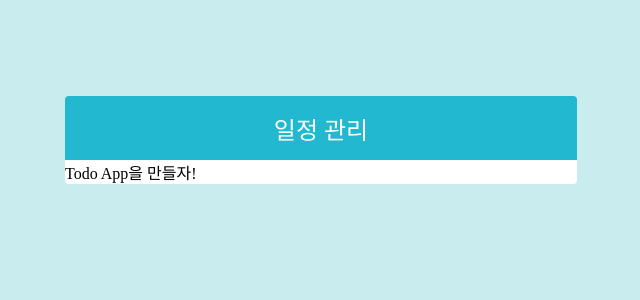
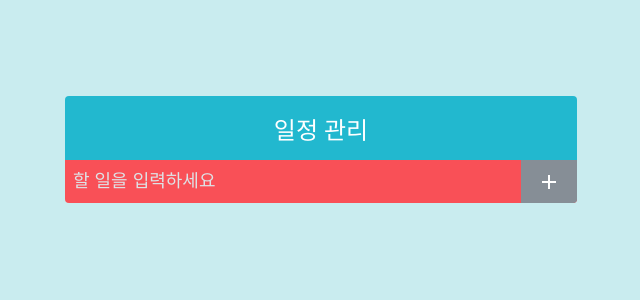
Before and after one commit to ddidce/React-Todo, a React (Create React App) app: page / in a window 1280 px wide. Shown: the top 300 px of the page, without its empty margins (319-959 px from the left). Built offline with nearby package versions, Linux system fonts and the light colour scheme.

Commit message:
TodoInsert

```diff
--- a/src/App.js
+++ b/src/App.js
@@ -1,8 +1,13 @@
 import React from 'react'
 import TodoTemplate from './components/TodoTemplate';
+import TodoInsert from './components/TodoInsert';
 
 const App = () => {
-  return <TodoTemplate>Todo App을 만들자!</TodoTemplate>
+  return(
+    <TodoTemplate>
+      <TodoInsert />
+    </TodoTemplate>
+  )
 }
 
 export default App;
--- /dev/null
+++ b/src/components/TodoInsert.js
@@ -0,0 +1,16 @@
+import React from 'react'
+import {MdAdd} from 'react-icons/md';
+import './TodoInsert.scss';
+
+const TodoInsert = () => {
+    return (
+        <form className="TodoInsert">
+            <input placeholder="할 일을 입력하세요"/>
+            <button type="submit">
+                <MdAdd />
+            </button>
+        </form>
+    )
+}
+
+export default TodoInsert
--- /dev/null
+++ b/src/components/TodoInsert.scss
@@ -0,0 +1,34 @@
+.TodoInsert {
+    display: flex;
+    background: #f95057;
+    input {
+        background: none;
+        outline: none;
+        border: none;
+        padding: 0.5rem;
+        font-size: 1.125rem;
+        line-height: 1.5;
+        color: white;
+        &::placeholder {
+            color: #dee2e6;
+        }
+        flex: 1;
+    }
+    button {
+        background: none;
+        outline: none;
+        border: none;
+        background: #868e96;
+        color: white;
+        padding-left: 1rem;
+        padding-right: 1rem;
+        font-size: 1.5rem;
+        display: flex;
+        align-items: center;
+        cursor: pointer;
+        transition: 0.1s background ease-in;
+        &:hover {
+         background: #adb5bd;
+        }
+    }
+}
```
